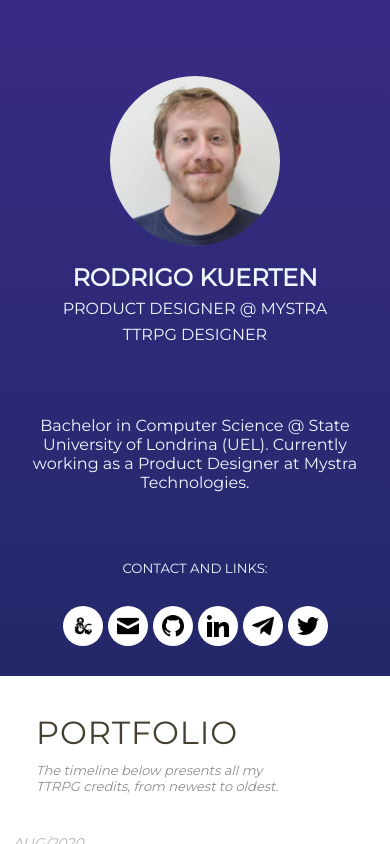
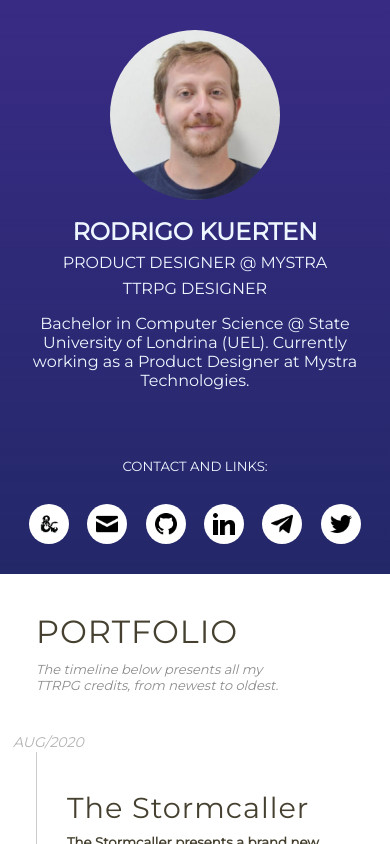
Before and after one commit to RKuerten/Portfolio, a React (Create React App) app: page / in a window 390 px wide. Shown: the top 844 px of the page. Built offline with nearby package versions, Linux system fonts and the light colour scheme.

Commit message:
Fixed another css bug and made links open in a new tab

```diff
--- a/src/components/Profile/Profile.css
+++ b/src/components/Profile/Profile.css
@@ -22,7 +22,7 @@
   display: flex;
   align-items: center;
   justify-content: center;
-  height: 45vh;
+  margin-top: 30px;
   text-align: center;
 }
 
@@ -123,7 +123,13 @@
     -o-justify-content: space-around;
     justify-content: space-around;
   }
-  .first-profile {
-    margin-top: 20px;
+}
+
+@media (max-width: 768px) {
+  .profile-icons {
+    margin: 30px 0px 0px 0px;
+  }
+  .third-profile {
+    padding: 30px 20px;
   }
 }
--- a/src/components/Profile/Profile.js
+++ b/src/components/Profile/Profile.js
@@ -42,22 +42,39 @@
               >
                 <img src={dmsguild} alt="DMs Guild" />
               </a>
-              <a className="icon-link" href="mailto:rodkue@gmail.com">
+              <a
+                className="icon-link"
+                href="mailto:rodkue@gmail.com"
+                target="_blank"
+              >
                 <img src={mail} alt="E-mail" />
               </a>
-              <a className="icon-link" href="https://github.com/RKuerten">
+              <a
+                className="icon-link"
+                href="https://github.com/RKuerten"
+                target="_blank"
+              >
                 <img src={github} alt="Github" />
               </a>
               <a
                 className="icon-link"
                 href="https://www.linkedin.com/in/rodrigo-kuerten/"
+                target="_blank"
               >
                 <img src={linkedin} alt="Linkedin" />
               </a>
-              <a className="icon-link" href="https://t.me/RodrigoKuerten">
+              <a
+                className="icon-link"
+                href="https://t.me/RodrigoKuerten"
+                target="_blank"
+              >
                 <img src={telegram} alt="Telegram" />
               </a>
-              <a className="icon-link" href="https://twitter.com/R_Kuerten">
+              <a
+                className="icon-link"
+                href="https://twitter.com/R_Kuerten"
+                target="_blank"
+              >
                 <img src={twitter} alt="Twitter" />
               </a>
             </div>
```
